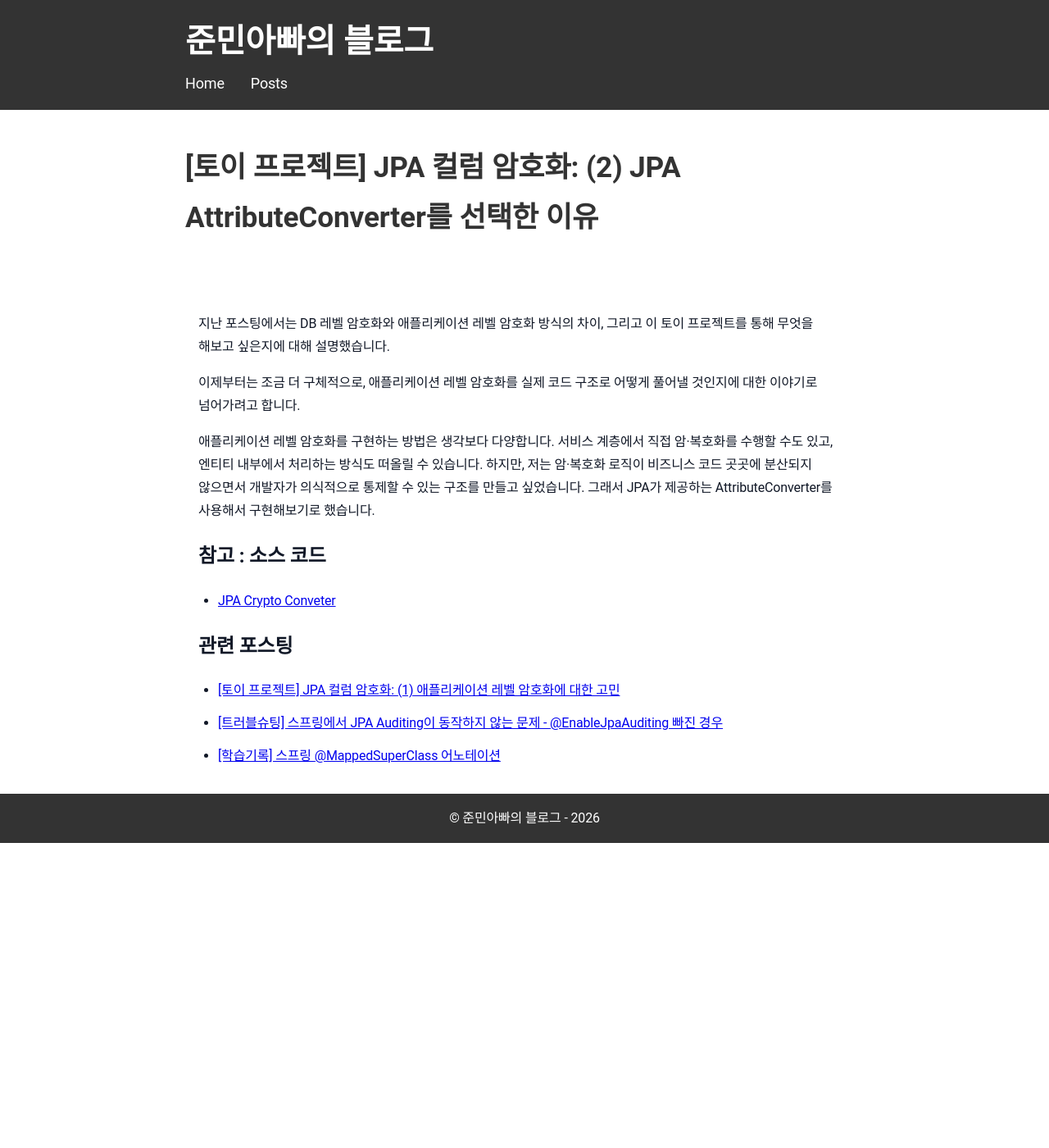
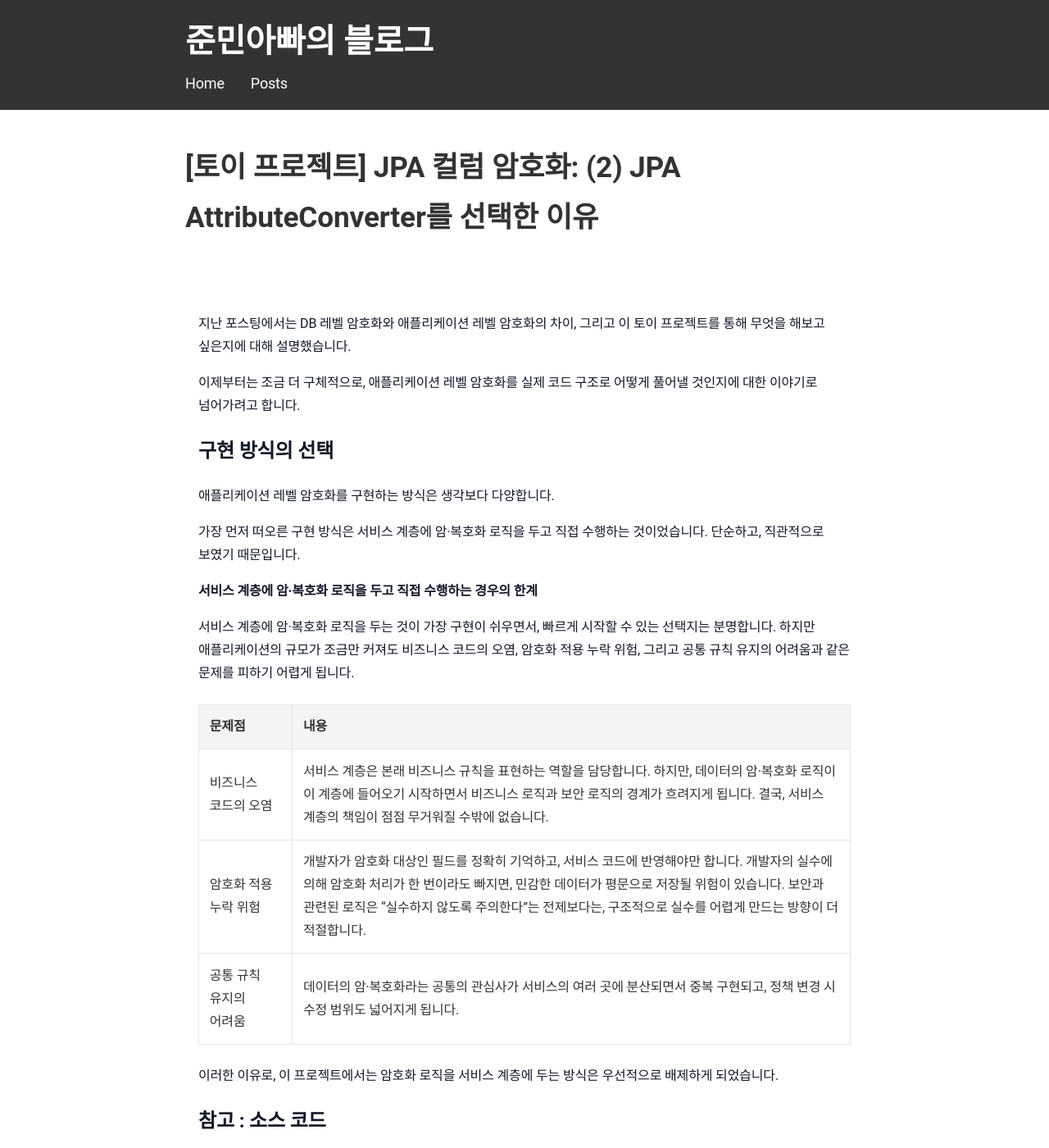
Before and after one commit to sanghoon-lee/sanghoon-lee.github.io, a Jekyll site: the page built from _posts/2026-01-25-JPACryptoConverter2.md, in a window 1280 px wide and 1400 px high. Shown: the whole window at 82% size. Built offline with Jekyll 4.4.1, drawn with Linux system fonts in a browser that asks for light colours; nearby versions of some CDN libraries; comment, search, counter and statistics services are not loaded.

Commit message:
JPA Crypto Converter 토이프로젝트 포스팅 2부 추가

```diff
--- a/_posts/2026-01-25-JPACryptoConverter2.md
+++ b/_posts/2026-01-25-JPACryptoConverter2.md
@@ -5,14 +5,29 @@ date: 2026-01-25
 categories: 토이프로젝트
 ---
 
-지난 포스팅에서는 DB 레벨 암호화와 애플리케이션 레벨 암호화 방식의 차이, 그리고 이 토이 프로젝트를 통해 무엇을 해보고 싶은지에 대해 설명했습니다.
+지난 포스팅에서는 DB 레벨 암호화와 애플리케이션 레벨 암호화의 차이, 그리고 이 토이 프로젝트를 통해 무엇을 해보고 싶은지에 대해 설명했습니다.
 
 이제부터는 조금 더 구체적으로, 애플리케이션 레벨 암호화를 실제 코드 구조로 어떻게 풀어낼 것인지에 대한 이야기로 넘어가려고 합니다.
 
-애플리케이션 레벨 암호화를 구현하는 방법은 생각보다 다양합니다.
-서비스 계층에서 직접 암·복호화를 수행할 수도 있고,
-엔티티 내부에서 처리하는 방식도 떠올릴 수 있습니다.
-하지만, 저는 암·복호화 로직이 비즈니스 코드 곳곳에 분산되지 않으면서 개발자가 의식적으로 통제할 수 있는 구조를 만들고 싶었습니다. 그래서 JPA가 제공하는 AttributeConverter를 사용해서 구현해보기로 했습니다.
+## 구현 방식의 선택
+
+애플리케이션 레벨 암호화를 구현하는 방식은 생각보다 다양합니다.
+
+가장 먼저 떠오른 구현 방식은 서비스 계층에 암·복호화 로직을 두고 직접 수행하는 것이었습니다. 단순하고, 직관적으로 보였기 때문입니다.
+
+**서비스 계층에 암·복호화 로직을 두고 직접 수행하는 경우의 한계**
+
+서비스 계층에 암·복호화 로직을 두는 것이 가장 구현이 쉬우면서, 빠르게 시작할 수 있는 선택지는 분명합니다. 하지만 애플리케이션의 규모가 조금만 커져도 비즈니스 코드의 오염, 암호화 적용 누락 위험, 그리고 공통 규칙 유지의 어려움과 같은 문제를 피하기 어렵게 됩니다.
+
+| 문제점 | 내용 |
+| ---- | ---- |
+| 비즈니스 코드의 오염  | 서비스 계층은 본래 비즈니스 규칙을 표현하는 역할을 담당합니다. 하지만, 데이터의 암·복호화 로직이 이 계층에 들어오기 시작하면서 비즈니스 로직과 보안 로직의 경계가 흐려지게 됩니다. 결국, 서비스 계층의 책임이 점점 무거워질 수밖에 없습니다. |
+| 암호화 적용 누락 위험  | 개발자가 암호화 대상인 필드를 정확히 기억하고, 서비스 코드에 반영해야만 합니다. 개발자의 실수에 의해 암호화 처리가 한 번이라도 빠지면, 민감한 데이터가 평문으로 저장될 위험이 있습니다. 보안과 관련된 로직은 “실수하지 않도록 주의한다”는 전제보다는, 구조적으로 실수를 어렵게 만드는 방향이 더 적절합니다. |
+| 공통 규칙 유지의 어려움 | 데이터의 암·복호화라는 공통의 관심사가 서비스의 여러 곳에 분산되면서 중복 구현되고, 정책 변경 시 수정 범위도 넓어지게 됩니다. |
+
+이러한 이유로, 이 프로젝트에서는 암호화 로직을 서비스 계층에 두는 방식은 우선적으로 배제하게 되었습니다.
+
+
 
 ## 참고 : 소스 코드
 * [JPA Crypto Conveter](https://github.com/sanghoon-lee/jpa-crypto-converter)
```
Also changed, not shown: _posts/2026-01-24-JPACryptoConverter.md (+11 -12 lines).
